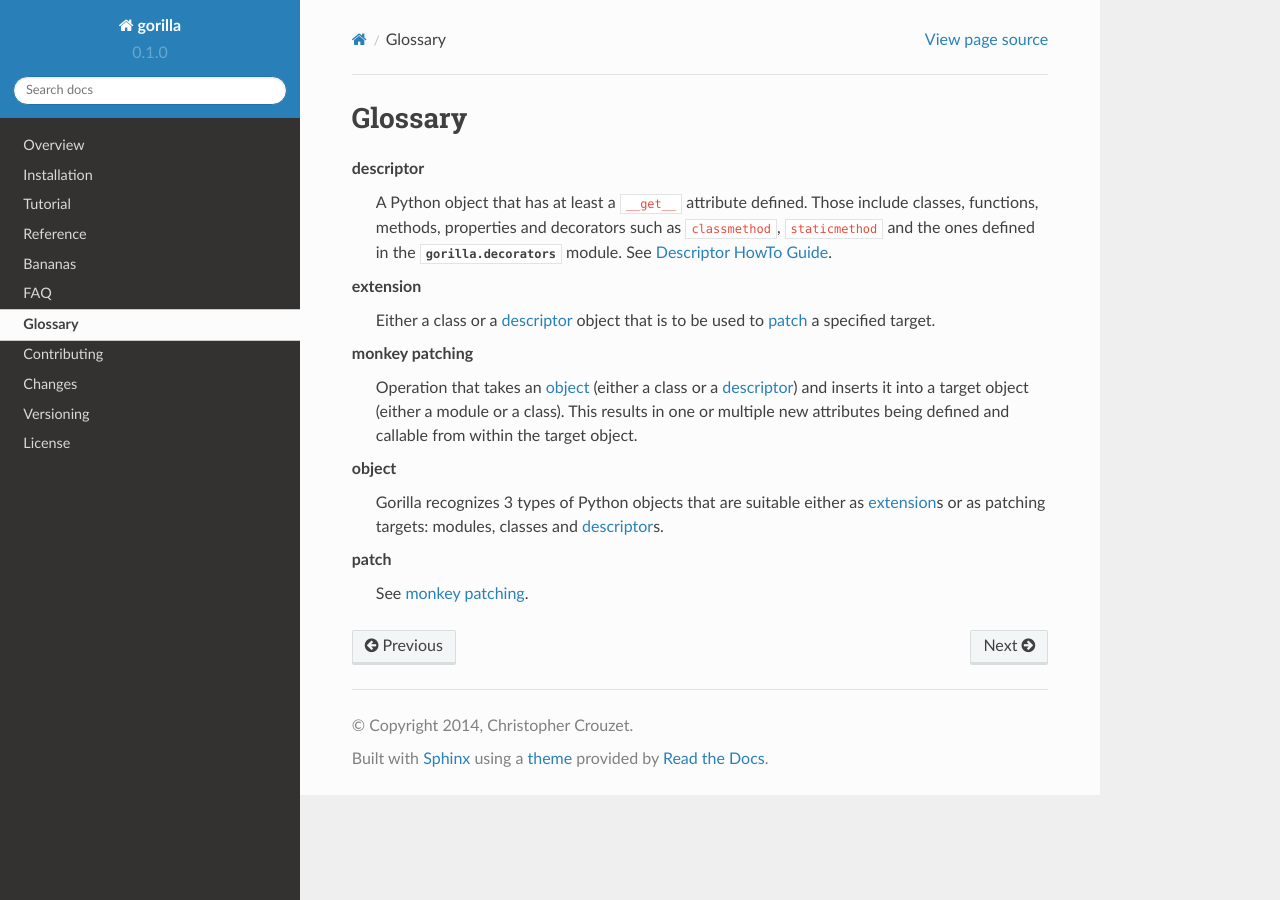
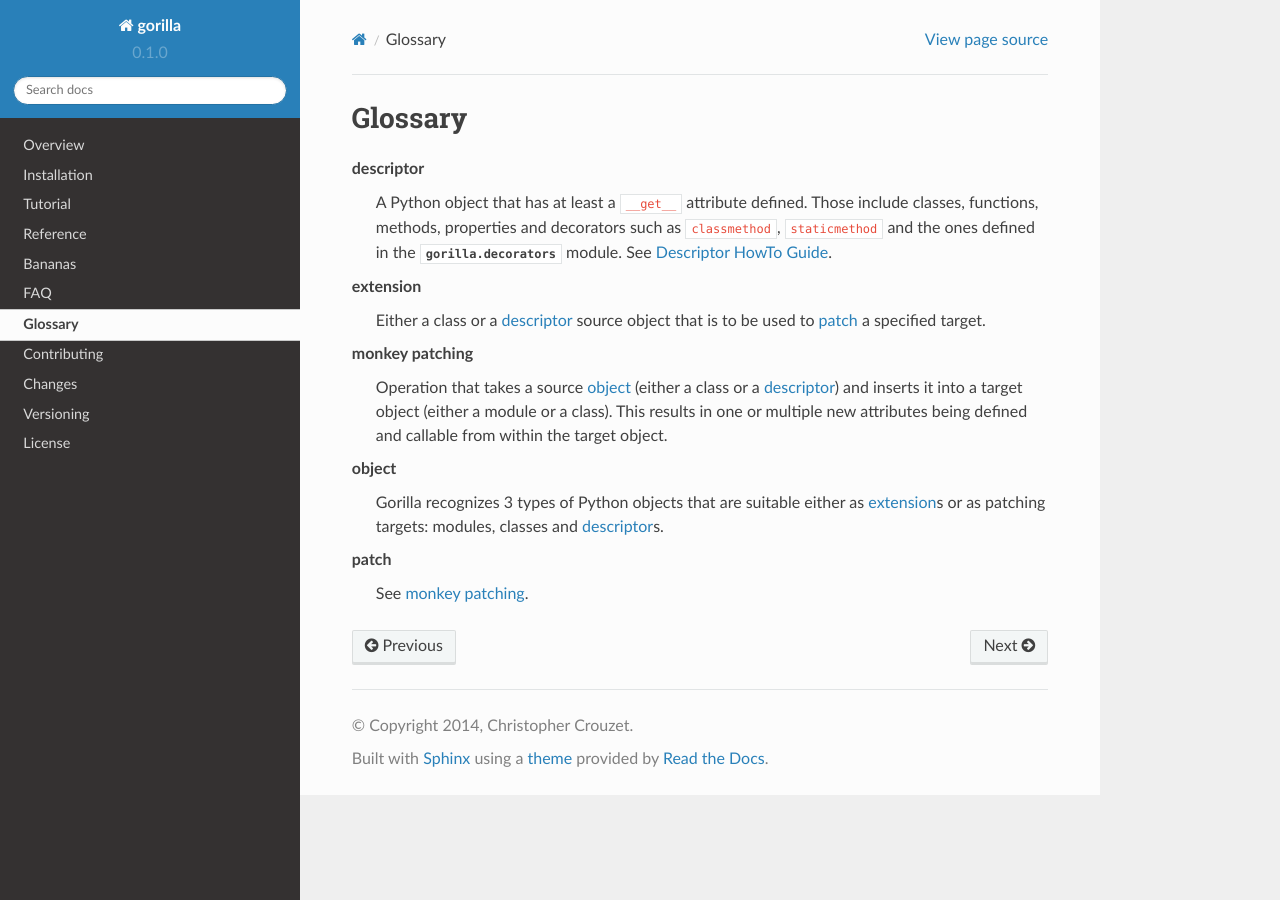
Before and after one commit to christophercrouzet/gorilla, a Sphinx documentation site: the page built from doc/glossary.rst, in a window 1280 px wide. Built offline with Sphinx 7.4.7 and the Read the Docs theme 2.0.0, drawn with Linux system fonts in a browser that asks for light colours.

Commit message:
Replace the term `object` with `source` when referring to the extension object.

```diff
--- a/doc/glossary.rst
+++ b/doc/glossary.rst
@@ -12,11 +12,11 @@ Glossary
       the :mod:`gorilla.decorators` module. See `Descriptor HowTo Guide`_.
 
    extension
-      Either a class or a :term:`descriptor` object that is to be used to
+      Either a class or a :term:`descriptor` source object that is to be used to
       :term:`patch` a specified target.
 
    monkey patching
-      Operation that takes an :term:`object` (either a class or a
+      Operation that takes a source :term:`object` (either a class or a
       :term:`descriptor`) and inserts it into a target object (either a
       module or a class). This results in one or multiple new
       attributes being defined and callable from within the target object.
--- a/doc/tutorial.rst
+++ b/doc/tutorial.rst
@@ -210,8 +210,8 @@ Patching Dynamically
 --------------------
 
 In the case where patches need to be applied dynamically, meaning that the
-extension objects and/or targets are only to be known at runtime, then it is
-possible to make use of the :class:`~gorilla.extension.Extension` class.
+extension source objects and/or targets are only to be known at runtime, then
+it is possible to make use of the :class:`~gorilla.extension.Extension` class.
 
    >>> from gorilla.extension import Extension
    >>> import guineapig
```
Also changed, not shown: 2 other files.
